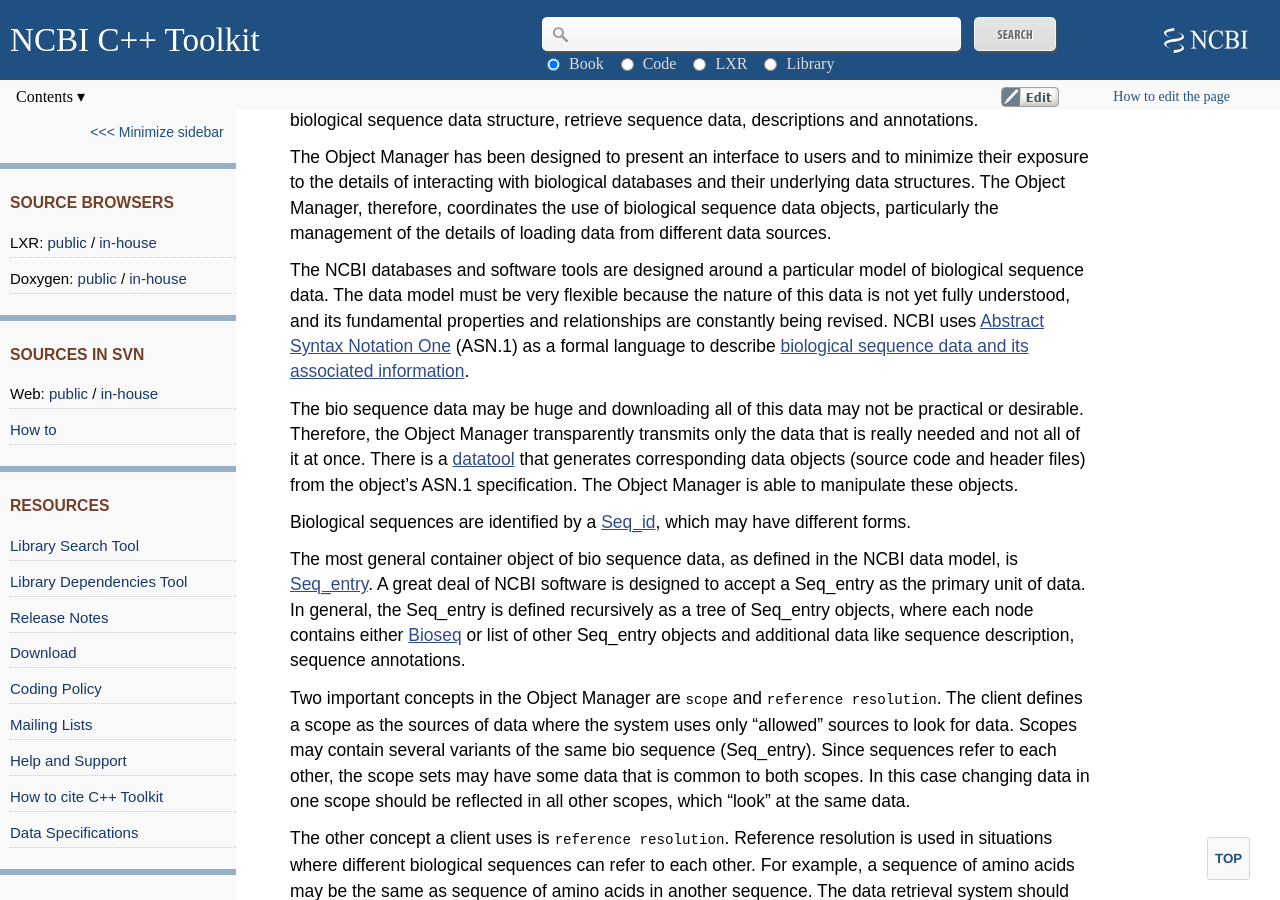
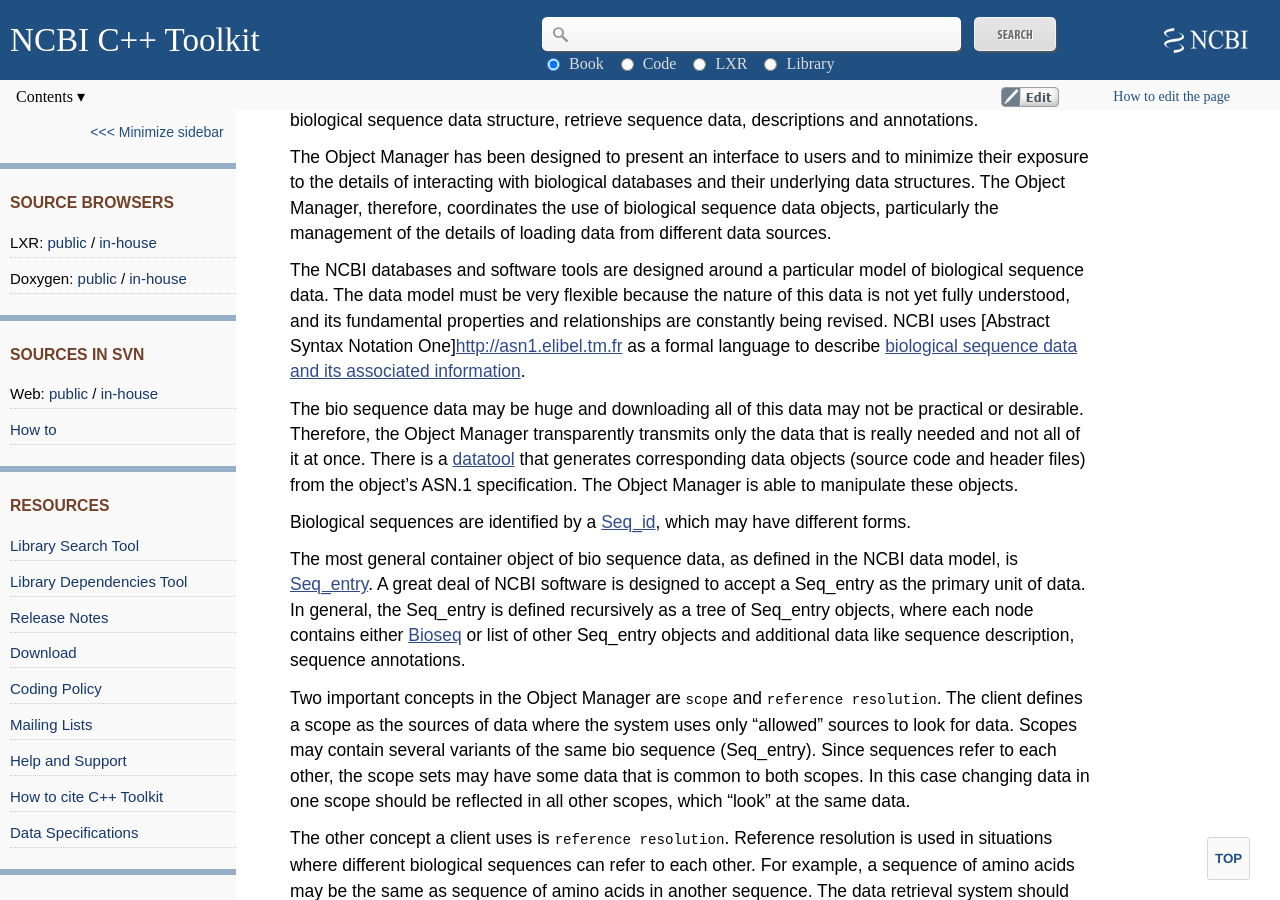
Before and after one commit to ncbi/cxx-toolkit, a Jekyll site: the page built from pages/ch_intro.md, in a window 1280 px wide and 900 px high, scrolled down 22102 px. Built offline with Jekyll 4.4.1, drawn with Linux system fonts in a browser that asks for light colours.

Commit message:
Link fixed

```diff
--- a/pages/ch_intro.md
+++ b/pages/ch_intro.md
@@ -611,7 +611,7 @@
 
 The Object Manager has been designed to present an interface to users and to minimize their exposure to the details of interacting with biological databases and their underlying data structures. The Object Manager, therefore, coordinates the use of biological sequence data objects, particularly the management of the details of loading data from different data sources.
 
-The NCBI databases and software tools are designed around a particular model of biological sequence data. The data model must be very flexible because the nature of this data is not yet fully understood, and its fundamental properties and relationships are constantly being revised. NCBI uses [Abstract Syntax Notation One](http://asn1.elibel.tm.fr) (ASN.1) as a formal language to describe [biological sequence data and its associated information](https://www.ncbi.nlm.nih.gov/IEB/ToolBox/SDKDOCS/INDEX.HTML).
+The NCBI databases and software tools are designed around a particular model of biological sequence data. The data model must be very flexible because the nature of this data is not yet fully understood, and its fundamental properties and relationships are constantly being revised. NCBI uses [Abstract Syntax Notation One][http://asn1.elibel.tm.fr](ASN.1) as a formal language to describe [biological sequence data and its associated information](https://www.ncbi.nlm.nih.gov/IEB/ToolBox/SDKDOCS/INDEX.HTML).
 
 The bio sequence data may be huge and downloading all of this data may not be practical or desirable. Therefore, the Object Manager transparently transmits only the data that is really needed and not all of it at once. There is a [datatool](ch_app.html#ch_app.datatool) that generates corresponding data objects (source code and header files) from the object's ASN.1 specification. The Object Manager is able to manipulate these objects.
 
```
